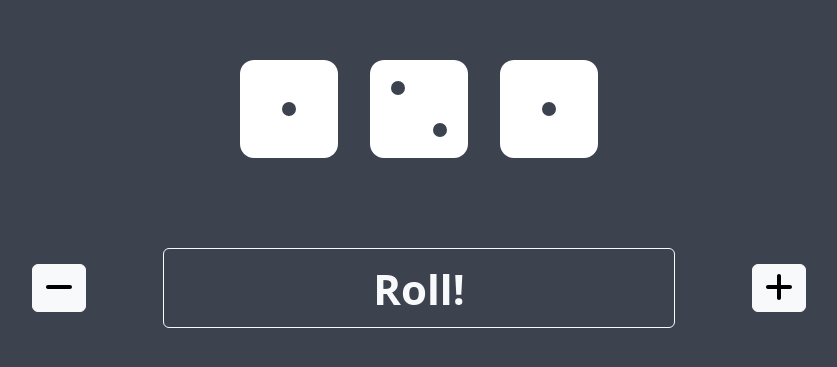
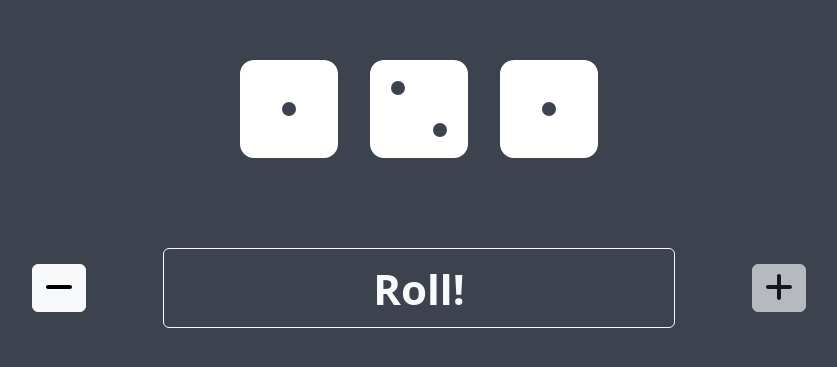
Before and after one commit to ConorLeckey/risk-companion, a React (Create React App) app: page / in a window 1280 px wide. Shown: the part 187-554 px from the top of the page, without its empty margins (221-1058 px from the left). Built offline with nearby package versions, Linux system fonts and the light colour scheme.

Commit message:
Disable add die button when 3 dice

```diff
--- a/src/components/App/App.js
+++ b/src/components/App/App.js
@@ -44,7 +44,11 @@ function App() {
                     <FontAwesomeIcon className="burger-icon fa-2x" icon={faMinus} />
                 </Button>
                 <Button variant={"outline-light"} className="btn-roll" onClick={rollDice}>Roll!</Button>
-                <Button variant={"light"}  className="btn-change-dice" onClick={()=>changeDiceAmount(1)}>
+                <Button variant={"light"}
+                        className="btn-change-dice"
+                        disabled={dice.length === 3}
+                        onClick={()=>changeDiceAmount(1)}
+                >
                     <FontAwesomeIcon className="burger-icon fa-2x" icon={faPlus} />
                 </Button>
             </div>
```
